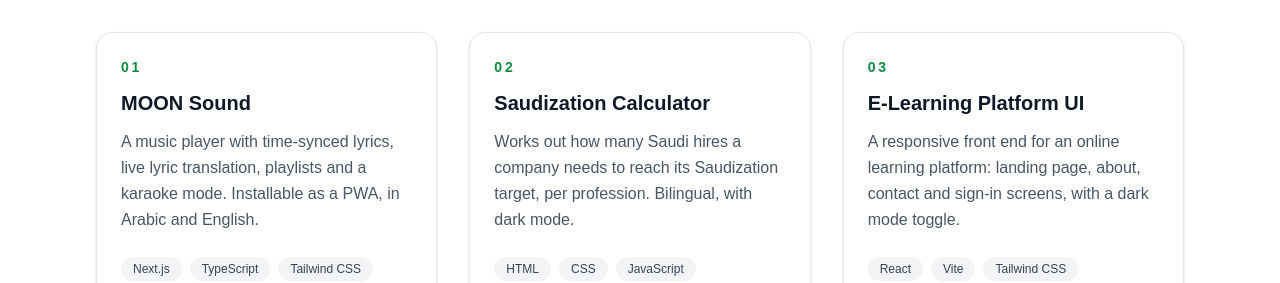
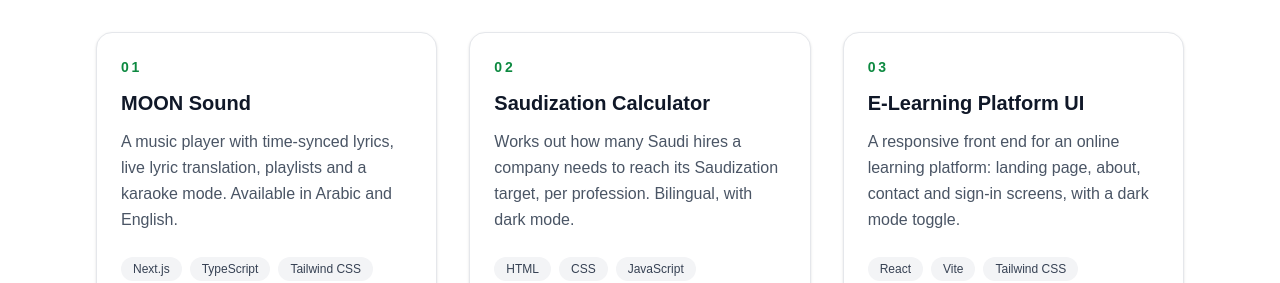
Before and after one commit to Mu21stafa23/personal-website, a Next.js app: page / in a window 1280 px wide. Shown: the part 2640-2923 px from the top of the page. Built offline with nearby package versions, Linux system fonts and the light colour scheme.

Commit message:
Projects: correct the MOON Sound description
Co-Authored-By: Claude Opus 5.5 <noreply@anthropic.com>
Claude-Session: https://claude.ai/code/session_01TkRPnwSefusrgepjoER5a5

```diff
--- a/app/components/Projects.tsx
+++ b/app/components/Projects.tsx
@@ -10,7 +10,7 @@ const projects: Project[] = [
   {
     name: 'MOON Sound',
     description:
-      'A music player with time-synced lyrics, live lyric translation, playlists and a karaoke mode. Installable as a PWA, in Arabic and English.',
+      'A music player with time-synced lyrics, live lyric translation, playlists and a karaoke mode. Available in Arabic and English.',
     stack: ['Next.js', 'TypeScript', 'Tailwind CSS'],
     code: 'https://github.com/Mu21stafa23/Music-app',
     demo: 'https://moonsound.vercel.app',
```
